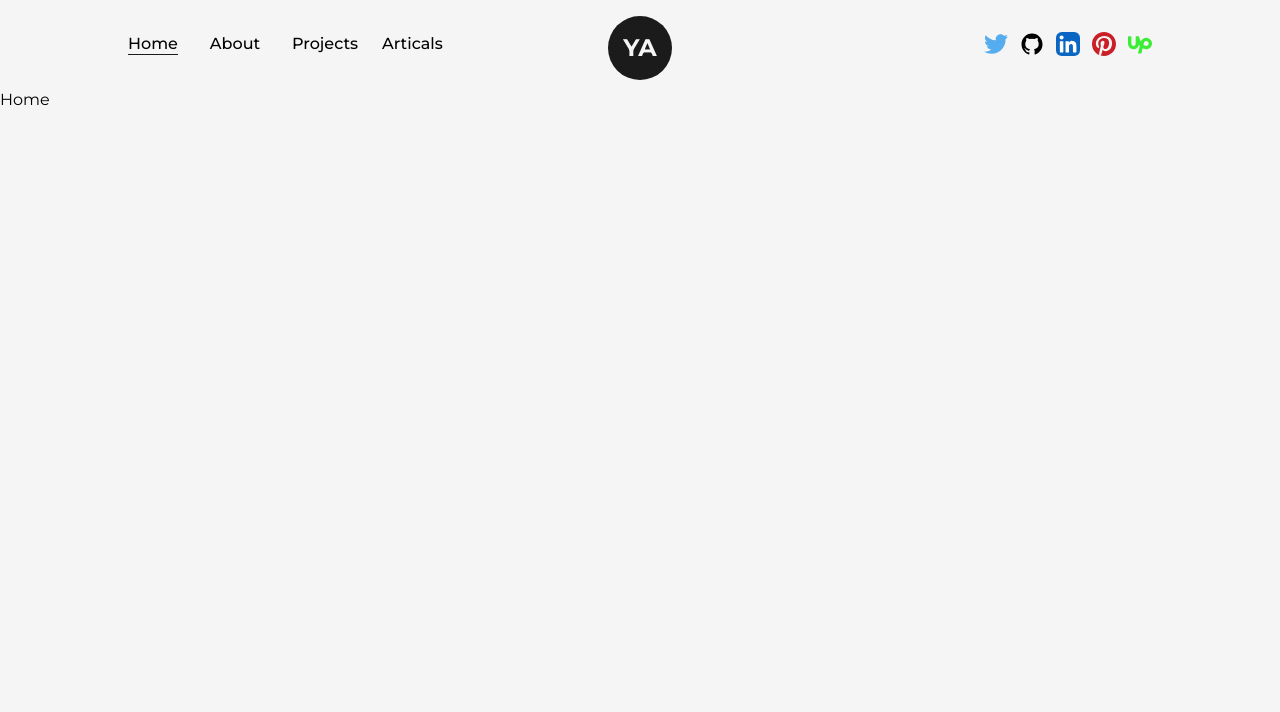
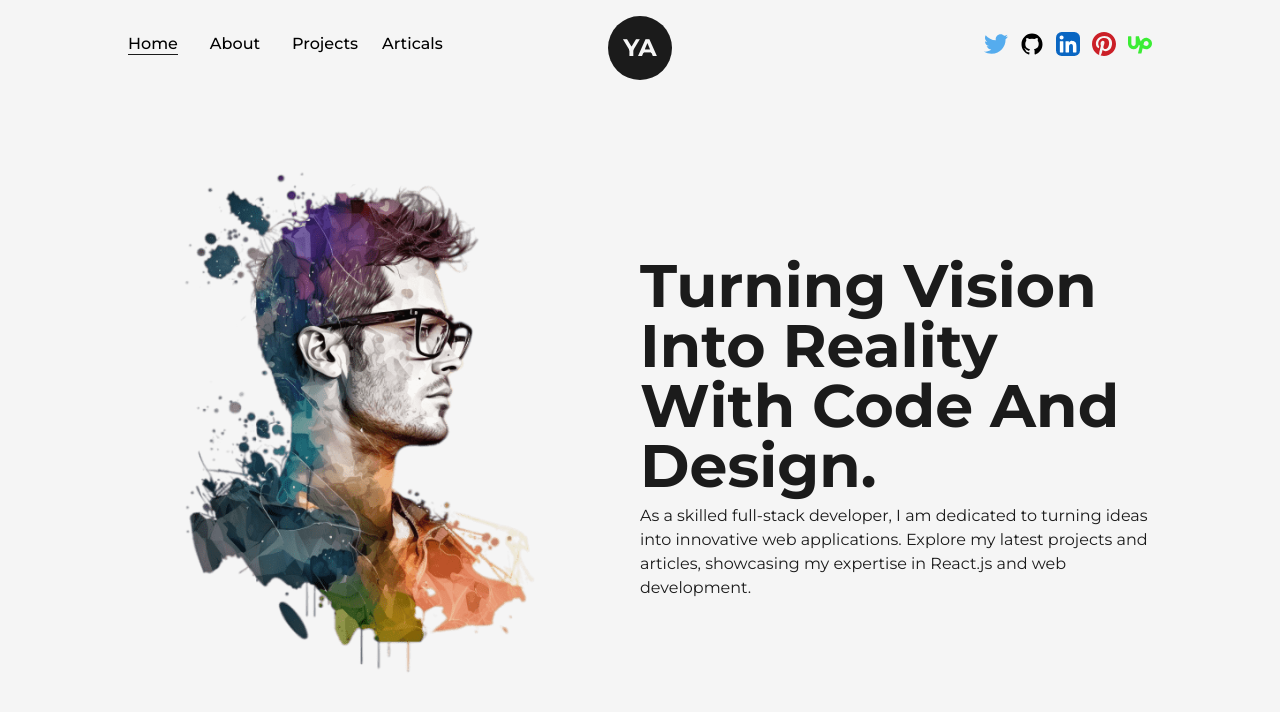
Before and after one commit to yeasin2448/yeasin-portfolio, a Next.js app: page / in a window 1280 px wide. Shown: the top 712 px of the page. Built offline with nearby package versions, Linux system fonts and the light colour scheme.

Commit message:
2nd update

```diff
--- /dev/null
+++ b/src/components/AnimatedText.js
@@ -0,0 +1,36 @@
+import React from 'react'
+import {motion} from 'framer-motion'
+
+const qoute = {
+    initial: {
+        opacity: 0,
+    },
+    animate: {
+        opacity : 1,
+        transition: {
+            delay: 0.5,
+        }
+    }
+}
+
+const AnimatedText = ({text, className=''}) => {
+  return (
+    <div className='w-full mx-auto py-2 flex items-center justify-center text-center overflow-hidden'>
+        <motion.h1 className={`inline-block w-full text-dark text-8xl font-bold ${className}`}
+            variants={qoute}
+            initial='initial'
+            animate= 'animate'
+        >
+            {
+                text.split(" ").map((word, index) =>
+                    <span key={word+ '-' +index} className='inline-block'>
+                        {word}&nbsp;
+                    </span>
+                )
+            }
+        </motion.h1>
+    </div>
+  )
+}
+
+export default AnimatedText
--- /dev/null
+++ b/src/components/Layout.js
@@ -0,0 +1,11 @@
+import React from 'react'
+
+function Layout({children, className=""}) {
+  return (
+    <div className={`w-full h-full inline-block z-0 bg-light p-32 ${className}`}>
+      { children }
+    </div>
+  )
+}
+
+export default Layout
--- a/src/pages/index.js
+++ b/src/pages/index.js
@@ -1,4 +1,8 @@
-import Head from 'next/head'
+import Layout from "@/components/Layout";
+import Head from "next/head";
+import Image from "next/image";
+import profilePic from "../../public/images/profile/developer-pic-1.png";
+import AnimatedText from "@/components/AnimatedText";
 
 export default function Home() {
   return (
@@ -7,9 +11,24 @@ export default function Home() {
         <title>Create Next App</title>
         <meta name="description" content="Generated by create next app" />
       </Head>
-      <main>
-        Home
+      <main className="flex items-center text-dark w-full min-h-screen">
+        <Layout className="pt-0">
+          <div className="flex items-center justify-between w-full">
+            <div className="w-1/2">
+              <Image className="w-full h-auto" src={profilePic} alt="myImage" />
+            </div>
+            <div className="w-1/2 flex flex-col self-center">
+              <AnimatedText text="Turning Vision Into Reality With Code And Design." className="!text-6xl text-left" />
+              <p>
+                As a skilled full-stack developer, I am dedicated to turning
+                ideas into innovative web applications. Explore my latest
+                projects and articles, showcasing my expertise in React.js and
+                web development.
+              </p>
+            </div>
+          </div>
+        </Layout>
       </main>
     </>
-  )
+  );
 }
```
Also changed, not shown: 1 other file (tests, documents, lock files or other folders).
